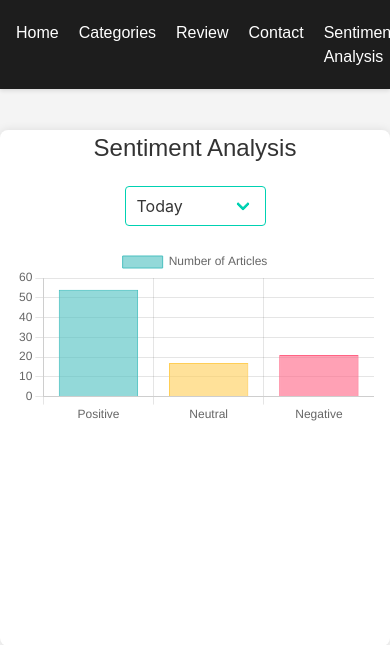
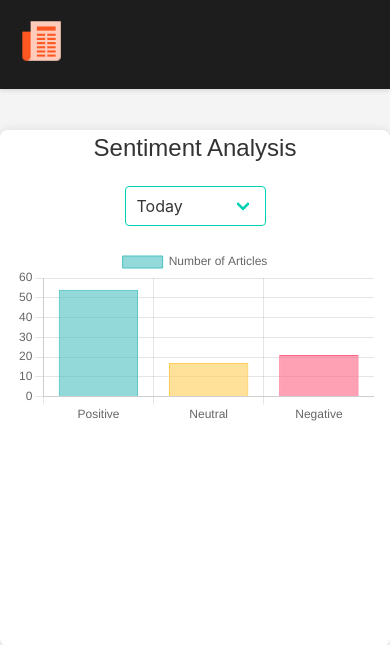
Before and after one commit to RisSonthalia/News-Sentiment-Analyzer, a Django app: page /sentiment-analysis/ in a window 390 px wide. Shown: the top 645 px of the page. Run offline with Django 5.2, Linux system fonts and the light colour scheme; a user stored in the database is signed in; data comes from the database, SQL or seed files in the repository.

Commit message:
Update sentiment_analysis.html

```diff
--- a/templates/sentiment_analysis.html
+++ b/templates/sentiment_analysis.html
@@ -183,20 +183,68 @@
     .social-icons a:hover {
         color: #bbb; /* Adjust as needed */
     }
+
+    /* Media Query for smaller screens */
+@media (max-width: 768px) {
+    .hamburger {
+        display: block;
+    }
+
+    .hamburger.active .bar:nth-child(2) {
+        opacity: 0;
+    }
+
+    .hamburger.active .bar:nth-child(1) {
+        transform: translateY(8px) rotate(45deg);
+    }
+
+    .hamburger.active .bar:nth-child(3) {
+        transform: translateY(-8px) rotate(-45deg);
+    }
+
+    .nav-links {
+        position: fixed;
+        left: -100%;
+        top: 70px;
+        gap: 0;
+        flex-direction: column;
+        background-color: #1d1d1d;
+        width: 100%;
+        text-align: center;
+        transition: 0.3s;
+    }
+
+    .nav-links ul {
+        flex-direction: column;
+    }
+
+    .nav-links ul li {
+        margin: 16px 0;
+    }
+
+    .nav-links.active {
+        left: 0;
+    }
+}
 </style>
 
 <body>
     <header>
-        <nav>
+       <nav>
             <div class="logo">
                 <a href="{% url 'home' %}"><img src="/static/assets/logo.png" alt="News App"></a>
             </div>
+            <div class="hamburger">
+                <span class="bar"></span>
+                <span class="bar"></span>
+                <span class="bar"></span>
+            </div>
             <div class="nav-links">
                 <ul>
-                    <li><a href="{% url 'home' %}">Home</a></li>
-                    <li><a href="#">Categories</a></li>
+                    <li><a href="#">Home</a></li>
+                    {% comment %} <li><a href="#">Categories</a></li> {% endcomment %}
                     <li><a href="{% url 'review_page' %}">Review</a></li>
-                    <li><a href="#">Contact</a></li>
+                    <li><a href="#footerid">Contact</a></li>
                     {% if user.is_authenticated %}
                         <li><a href="{% url 'sentiment_analysis' %}">Sentiment Analysis</a></li>
                         <li class="user-section">
```
